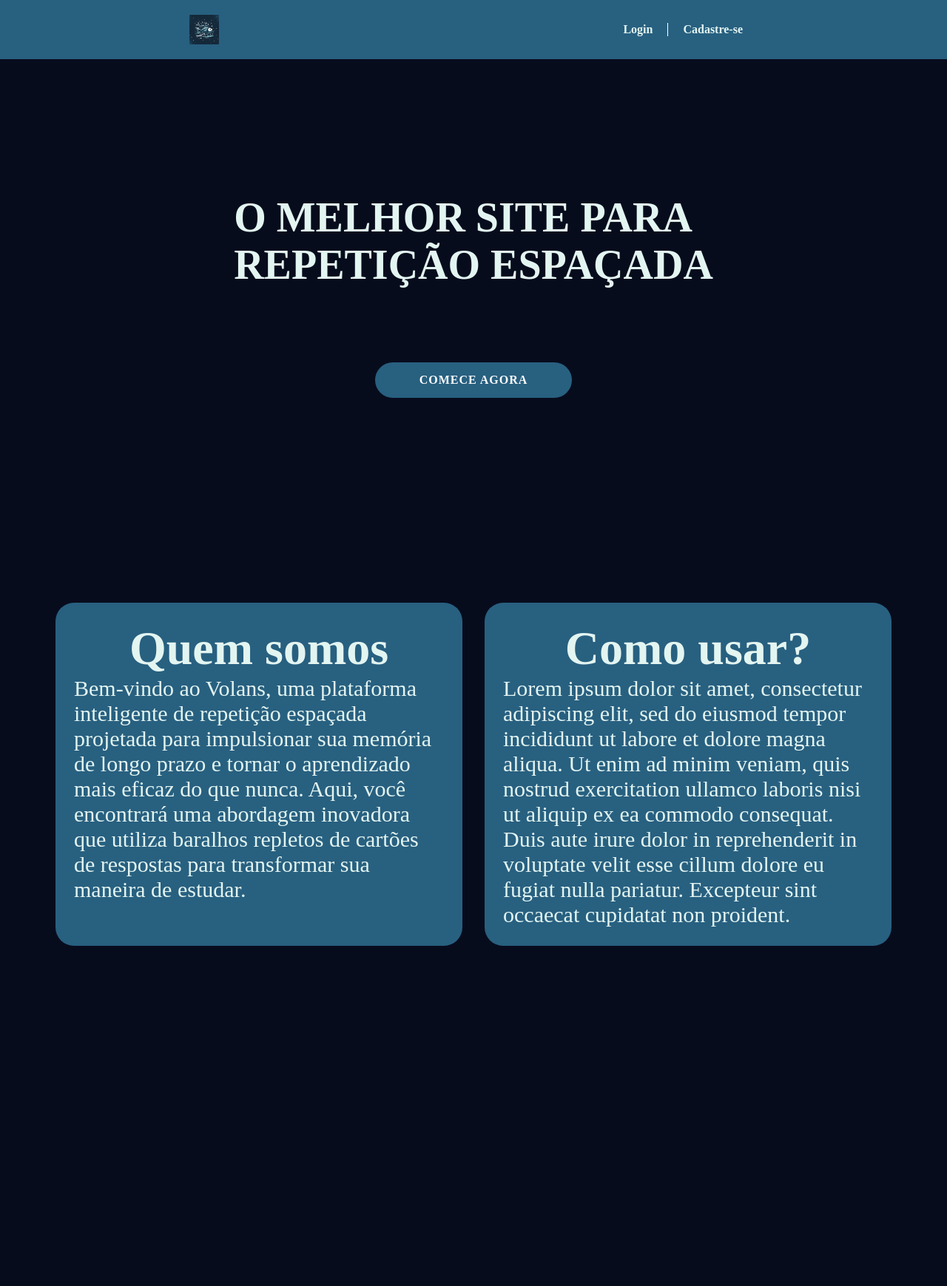
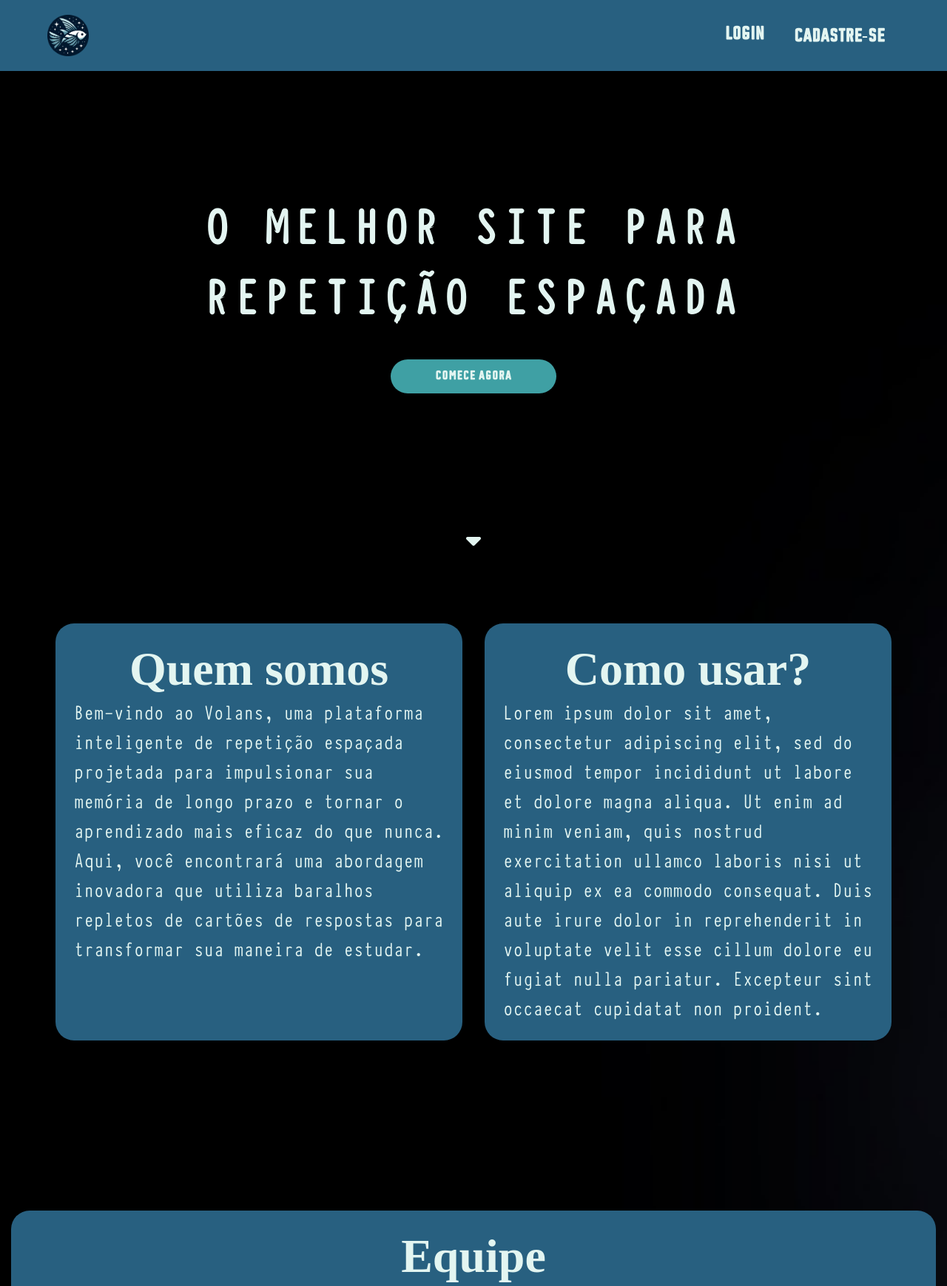
Before and after one commit to Cheolhyeol/KnightCoders_Volans, a plain HTML site: page Volans/index.html in a window 1280 px wide. Shown: the top 1739 px of the page at 74% size. Before the commit the page ends 1294 px from the top, so only its background shows below. Drawn offline with Linux system fonts and the light colour scheme.

Commit message:
Pending changes exported from your codespace

```diff
--- /dev/null
+++ b/Volans/Styles/index.css
@@ -0,0 +1,285 @@
+/*====================================================================*/
+/*                             Configs                                */
+/*====================================================================*/
+
+@import url('https://fonts.googleapis.com/css2?family=Anonymous+Pro:ital,wght@0,400;0,700;1,400;1,700&family=Anton&display=swap');
+
+@font-face
+{
+    font-family: F1;
+    src: url(./Fonts/TypewcondRegular.otf);
+}
+@font-face {
+	font-family: F2;
+	src: url(./Fonts/Paparazzi.ttf);
+}
+
+:root
+{
+	--Vermelho1: #bc5960;
+	--Vermelho2: #913a52;
+	--Vermelho3: #632240;
+	--Vermelho4: #3d1430;
+	--Amarelo1: #eee98a;
+	--Amarelo2: #e2b570;
+	--Verde1: #b7d974;
+	--Verde2: #5da75d;
+	--Verde3: #39755c;
+	--Verde4: #285454;
+	--Verde5: #1f394d;
+	--Azul1: #86e0ce;
+	--Azul2: #3fa0a4;
+	--Azul3: #286080;
+	--Azul4: #192d50;
+	--Azul5: #191b3f;
+	--Ciano1: #e3f5f1;
+	--Ciano2: #81afb5;
+	--Ciano3: #446374;
+	--Ciano4: #32495f;
+	--Ciano5: #182e41;
+	--Roxo1: #9f3c91;
+	--Roxo2: #452060;
+	--Roxo3: #291546;
+	--Roxo4: #070c1d;
+}
+*
+{
+    margin: 0;
+    padding: 0;
+
+    box-sizing: border-box;
+	list-style: none;
+}
+body
+{
+	background-image: url(./Images/4d-wallpaper-1024x576.jpg);
+
+	background-size:cover;
+}
+
+
+/*====================================================================*/
+/*                             NAVBAR                                 */
+/*====================================================================*/
+
+
+#navbar
+{
+	background-color: var(--Azul3);
+	color: var(--Ciano1);
+
+	top: 0;
+	width: 100%;
+
+	display: flex;
+	justify-content: center;
+}
+#navbar .navbar-container
+{
+	width: 90%;
+	padding: 20px 0;
+
+	display: flex;
+	align-items: center;
+	justify-content: space-between;
+}
+
+.logo
+{
+	height: 3.5rem;
+	width: auto;
+}
+
+#navbar .navbar-container ul, a
+{
+	color: var(--Ciano1);
+
+	display: flex;
+	list-style: none;
+    text-decoration: none;
+	font-weight: bold;
+}
+a
+{
+	padding: 0 20px;
+
+	font-size: 1.5rem;
+	font-family: F2;
+	letter-spacing: 0px;
+
+	transition: all 300ms ease;
+}
+a:hover
+{
+	color:var(--Roxo4);
+
+	transform:translateY(-3px);
+
+	cursor: pointer;
+}
+
+/*====================================================================*/
+/*                             ShowCase                               */
+/*====================================================================*/
+
+
+#showcase
+{
+	color: var(--Ciano1);
+
+	margin-top: 20vh;
+
+	display: flex;
+	justify-content: center;
+	align-items: center;
+}
+#showcase .showcase-container
+{
+	display: flex;
+	flex-direction: column;
+	align-items: center;
+}
+
+.btn-primary
+{
+	background: var(--Azul2);
+	color: var(--Ciano1);
+
+	padding: 15px 60px;
+	border-radius: 30px;
+	letter-spacing: 1px;
+
+	text-transform: uppercase;
+	border: none;
+	font-weight: bold;
+
+	transition: all 300ms ease;
+}
+
+.btn-primary:hover
+{
+	background: var(--cor-secundaria);
+
+	padding-top: -20px;
+	color:red;
+	cursor: pointer;
+
+	transition: all 300ms ease;
+}
+
+#showcase .showcase-container h2
+{
+	font-size: 4.5rem;
+	letter-spacing: 0.5rem;
+	margin-bottom: 5vh;
+
+	font-family: F1;
+}
+#showcase .showcase-container button
+{
+	font-size: 1rem;
+	margin-bottom: 23vh;
+
+	font-family: F2;
+}
+
+@keyframes ScrollDown
+{
+	0% {transform:translateY(+5px);}
+	50% {transform:translateY(-5px);}
+	100% {transform:translateY(+5px);}
+}
+#showcase .showcase-container i
+{
+	font-size: 2rem;
+	margin-bottom: 10vh;
+
+	animation-name: ScrollDown;
+	animation-duration: 0.6s;
+	animation-timing-function: linear;
+	animation-iteration-count: infinite;
+}
+#showcase .showcase-container i:hover
+{
+	font-size: 2rem;
+	margin-bottom: 10vh;
+}
+
+
+/*====================================================================*/
+/*                             ShowCard                               */
+/*====================================================================*/
+
+
+#showcard
+{
+    height: auto;
+    width: auto;
+    display: flex;
+    justify-content: center;
+}
+#showcard .showcard-container
+{
+    background-color: var(--Azul3);
+    color: var(--Ciano1);
+
+    height: auto;
+    width: 550px;
+    margin: 15px;
+    padding: 25px;
+    border-radius: 25px;
+}
+#showcard .showcard-container h2
+{
+    font-size: 4rem;
+
+    text-align: center;
+}
+#showcard .showcard-container p
+{
+    font-size: 30px;
+
+    font-family: F1;
+}
+
+/*====================================================================*/
+/*                           ShowCreators                             */
+/*====================================================================*/
+
+#showcreators {
+	height: auto;
+	width: auto;
+	display: flex;
+	justify-content: center;
+	margin-top: 25vh;
+}
+#showcreators .showcreators-container {
+	background-color: var(--Azul3);
+    color: var(--Ciano1);
+
+	height: auto;
+    width: auto;
+    margin: 15px;
+    padding: 25px;
+    border-radius: 25px;
+	display: inline-block;
+	justify-content: center;
+}
+#showcreators .showcreators-container h2{
+	font-size: 4rem;
+
+	text-align: center;
+	margin-bottom: 20px;
+}
+#showcreators .showcreators-container-card{
+	background-color: var(--Azul2);
+    color: var(--Ciano1);
+
+	width: 340px;
+	height: 500px;
+	display: inline-block;
+	text-align: center;
+	border-radius: 15px;
+	margin: 5px 5px 5px 5px;
+
+}
--- a/Volans/Volans/css/index.css
+++ /dev/null
@@ -1,136 +0,0 @@
-@import url('https://fonts.googleapis.com/css2?family=Anonymous+Pro:ital,wght@0,400;0,700;1,400;1,700&family=Anton&display=swap');
-
-@font-face {
-    font-family: Typewcond;
-    src: url("/fonts/typewcond_regular.otf")
-  }
-
-:root {
-    --cor-principal: #286080;
-    --cor-secundaria: #86E0CE;
-    --cor-principal-texto: #E3F5F1;
-    --cor-background: #070c1d;
-}
-* {
-    margin: 0;
-    padding: 0;
-    box-sizing: border-box;
-}
-
-/* Utility Classes */
-.btn-primary {
-	background: var(--cor-principal);
-	color: white;
-	text-transform: uppercase;
-	padding: 15px 60px;
-	border: none;
-	border-radius: 30px;
-	letter-spacing: 1px;
-	font-weight: bold;
-	transition: all 300ms ease;
-}
-
-.btn-primary:hover {
-	background: var(--cor-secundaria);
-	cursor: pointer;
-}
-
-.logo {
-	height: 40px;
-	width: auto;
-}
-
-body {
-    background-color: var(--cor-background);
-}
-#navbar {
-	display: flex;
-	background-color: var(--cor-principal);
-	color: var(--cor-principal-texto);
-	justify-content: center;
-	position: fixed;
-	top: 0;
-	width: 100%;
-}
-
-#navbar .navbar-container {
-	width: 60%;
-	display: flex;
-	align-items: center;
-	justify-content: space-between;
-	padding: 20px 0;
-}
-
-#navbar .navbar-container ul, a {
-	display: flex;
-	list-style: none;
-    color: var(--cor-principal-texto);
-    text-decoration: none;
-	font-weight: bold;
-}
-
-#navbar .navbar-container ul li {
-	padding: 0 20px;
-	transition: all 300ms ease;
-}
-
-#navbar .navbar-container ul li:hover {
-	cursor: pointer;
-}
-
-#navbar .navbar-container ul li:nth-child(1) {
-	border-right: 1px solid white;
-}
-/*showcase*/
-/* Showcase */
-#showcase {
-	height: 100vh;
-	display: flex;
-	justify-content: center;
-	align-items: center;
-	color: var(--cor-principal-texto);
-}
-
-#showcase .showcase-container {
-	display: flex;
-	flex-direction: column;
-	align-items: center;
-    gap: 100px;
-}
-
-#showcase .showcase-container h2 {
-	font-size: 3.5rem;
-    font-family: Typewcowd;
-}
-
-#showcase .showcase-container button {
-	font-size: 1rem;
-	font-family: Typewcowd;
-}
-
-/*showcard*/
-#showcard {
-    height: auto;
-    width: auto;
-    display: flex;
-    justify-content: center;
-}
-#showcard .showcard-container{
-    background-color: var(--cor-principal);
-    color: var(--cor-principal-texto);
-    height: auto;
-    width: 550px;
-    margin: 15px;
-    padding: 25px;
-    border-radius: 25px;
-}
-
-#showcard .showcard-container h2 {
-    font-size: 4rem;
-    text-align: center;
-}
-
-#showcard .showcard-container p {
-    font-size: 30px;
-    font-family: var(--fonte-texto-principal);
-}
--- a/Volans/Volans/html/index.html
+++ b/Volans/index.html
@@ -3,15 +3,14 @@
 <head>
     <meta charset="UTF-8">
     <meta name="viewport" content="width=device-width, initial-scale=1.0">
-    <link rel="stylesheet" href="/css/index.css">
+    <link rel="stylesheet" href="./Styles/index.css">
+    <script src="https://kit.fontawesome.com/57e90f6c4b.js" crossorigin="anonymous"></script>
     <title>Volans</title>
 </head>
 <body>
-
     <navbar id="navbar">
         <div class="navbar-container">
-
-                <img src="/imagens/logo-volans.jpg" alt="Logo Volans" class="logo">
+            <img src="./Styles/Images/LogoVolans.png" alt="Logo Volans" class="logo">
             <ul class="navbar-itens">
                 <li class="navbar-iten"><a href="">Login</a></li>
                 <li class="navbar-iten"><a href="">Cadastre-se</a></li>
@@ -24,6 +23,7 @@
 			<div class="showcase-container">
 				<h2>O MELHOR SITE PARA <br> REPETIÇÃO ESPAÇADA</h2>
 				<button class="btn-primary">COMECE AGORA</button>
+                <i class="fa-solid fa-caret-down"></i>
 			</div>
 		</div>
 
@@ -43,6 +43,27 @@
                 </p>
             </div>
         </div>
+        <div id="showcreators">
+            <div class="showcreators-container">
+                <h2>Equipe</h2>
+                <div class="showcreators-container-card">
+                    <h3>Carlos</h3>
+                </div>
+                <div class="showcreators-container-card">
+                    <h3>Kayke</h3>
+                </div>
+                <div class="showcreators-container-card">
+                    <h3>Leonardo</h3>
+                </div>
+                <div class="showcreators-container-card">
+                    <h3>Matheus</h3>
+                </div>
+                <div class="showcreators-container-card">
+                    <h3>Otávio</h3>
+                </div>
+
+            </div>
+        </div>
     </main>
     <footer>
 
```
Also changed, not shown: Volans/Styles/Fonts/Paparazzi.ttf (added), Volans/Styles/Fonts/TypewcondRegular.otf (renamed from Volans/Volans/fonts/typewcond_regular.otf), Volans/Styles/Images/4d-wallpaper-1024x576.jpg (added), Volans/Styles/Images/LogoVolans.png (added), Volans/Volans/fonts/typewcond_bold.otf (deleted), Volans/Volans/fonts/typewcond_demi.otf (deleted), Volans/Volans/imagens/logo-volans.jpg (deleted). Lines whose indentation alone changed are shown as unchanged.
